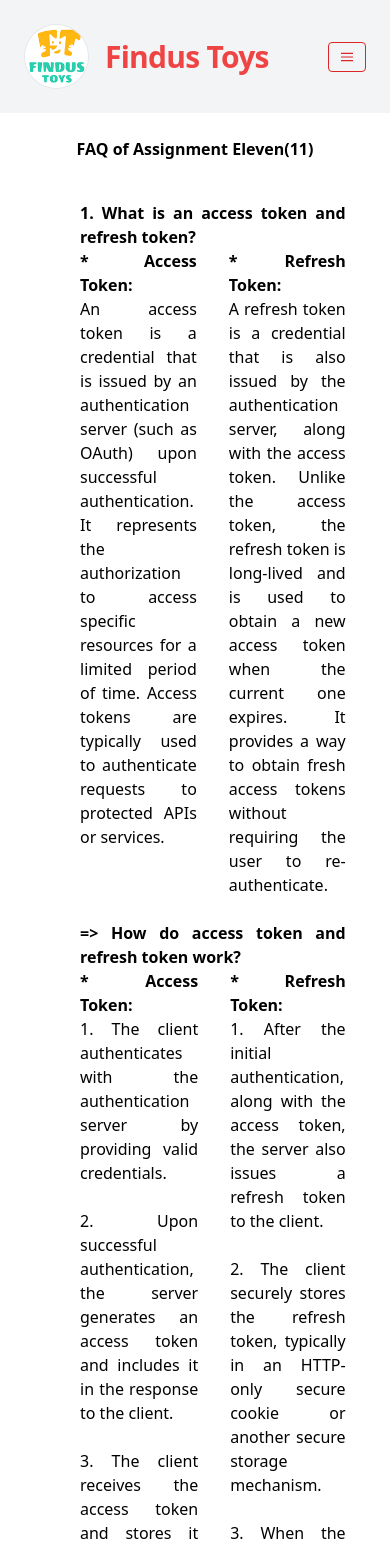
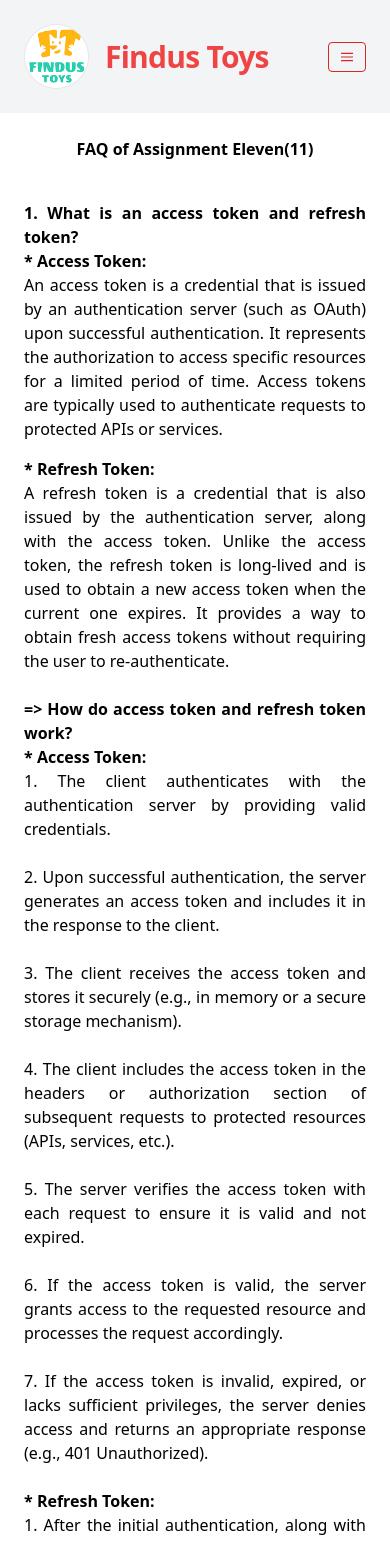
Before and after one commit to Shishir758/toy-seller-client, a React (Vite) app: page /blog in a window 390 px wide. Shown: the top 1541 px of the page. Built offline with nearby package versions, Linux system fonts and the light colour scheme; no server answers.

Commit message:
Blog Page mobile responsive

```diff
--- a/src/components/Blog.jsx
+++ b/src/components/Blog.jsx
@@ -13,14 +13,14 @@ const blog = () => {
       <h4 className="mb-5 text-center mt-6 font-bold">
         FAQ of Assignment Eleven(11)
       </h4>
-      <div className="grid  items-center mx-20 text-justify">
+      <div className="grid  items-center md:mx-20 lg: lg:mx-20 mx-6 text-justify">
 
         <div className="mt-5 ">
 
 
         <p><b>1. What is an access token and refresh token?</b></p>
-          <div className='flex justify-between gap-8'>
-            <div className='w-1/2'>
+          <div className=' justify-between gap-8 md:flex lg:flex flex-row '>
+            <div className='md:w-1/2 lg:md:w-1/2'>
 
               <p><b>* Access Token:</b><br></br></p>
               <p>
@@ -28,16 +28,16 @@ const blog = () => {
             </div>
 
 
-            <div className='w-1/2'>
+            <div className='md:w-1/2 lg:md:w-1/2 mt-4'>
               <p><b>* Refresh Token:</b><br></br></p>
               <p>A refresh token is a credential that is also issued by the authentication server, along with the access token. Unlike the access token, the refresh token is long-lived and is used to obtain a new access token when the current one expires. It provides a way to obtain fresh access tokens without requiring the user to re-authenticate.</p></div>
           </div>
           <br></br>
 
           <p><b>=> How do access token and refresh token work?</b></p>
-          <div className='flex justify-between gap-8'>
+          <div className=' justify-between gap-8 md:flex lg:flex flex-row '>
 
-            <div> <p><b>* Access Token:</b><br></br></p>
+            <div className='md:w-1/2 lg:md:w-1/2'> <p><b>* Access Token:</b><br></br></p>
 
               1. The client authenticates with the authentication server by providing valid credentials.<br></br>
               <br></br>
@@ -60,7 +60,7 @@ const blog = () => {
 
               7. If the access token is invalid, expired, or lacks sufficient privileges, the server denies access and returns an appropriate response (e.g., 401 Unauthorized).<br></br>
               <br></br></div>
-            <div>  <p><b>* Refresh Token:</b><br></br></p>
+            <div className='md:w-1/2 lg:md:w-1/2'>  <p><b>* Refresh Token:</b><br></br></p>
 
 
               1. After the initial authentication, along with the access token, the server also issues a refresh token to the client.
@@ -90,15 +90,15 @@ const blog = () => {
             </div>
           </div>
 
-          <div><p><b>-> where should we store access token and refresh token on the client-side??</b></p>
+          <div><p><b>=> where should we store access token and refresh token on the client-side??</b></p>
             <p>You can store the access token and refresh token in the server-side session. The application can use web sessions to communicate with the server. The token is then available for any requests originating from server-side code. This is also known as the backend for frontend (BFF) proxy.
             </p></div>
             <br></br>
 
-            <p><b>=> Compare SQL and NoSQL databases?</b></p>
-          <div className='flex justify-between gap-8'>
+            <p><b>2. Compare SQL and NoSQL databases?</b></p>
+          <div className=' justify-between gap-8 md:flex lg:flex flex-row '>
 
-            <div className='w-1/2'> <p><b>* SQL Databases:</b><br></br></p>
+            <div className='md:w-1/2 lg:md:w-1/2'> <p><b>* SQL Databases:</b><br></br></p>
 
               1. Structure: SQL databases are based on a structured data model, where data is organized into tables with predefined schemas. Each table consists of rows and columns, and the relationships between tables are defined by foreign keys.<br></br>
               <br></br>
@@ -117,7 +117,7 @@ const blog = () => {
 
              <br></br>
               <br></br></div>
-            <div className='w-1/2'>  <p><b>* NoSQL Databases:</b><br></br></p>
+            <div className='md:w-1/2 lg:md:w-1/2'>  <p><b>* NoSQL Databases:</b><br></br></p>
 
 
               1. Structure: NoSQL databases are based on a flexible and schema-less data model. Data is stored in various formats like key-value pairs, documents, column families, or graphs, depending on the NoSQL database type.
@@ -139,32 +139,34 @@ const blog = () => {
             </div>
           </div>
 
-          <p><b>1. What is Express JS and Nest JS ?</b></p>
-          <div className='flex justify-between gap-8'>
-            <div className='w-1/2'>
+          <p><b>3. What is Express JS and Nest JS ?</b></p>
+          <div className=' justify-between gap-8 md:flex lg:flex flex-row '>
+            <div className='md:w-1/2 lg:md:w-1/2'>
 
               <p><b>* Express JS:</b><br></br></p>
               <p>
               Express.js, or simply Express, is a back end web application framework for building RESTful APIs with Node.js, released as free and open-source software under the MIT License. It is designed for building web applications and APIs. It has been called the de facto standard server framework for Node.js.</p>
             </div>
-            <div className='w-1/2'>
+            <br></br>
+            <div className='md:w-1/2 lg:md:w-1/2'>
+
               <p><b>* Nest JS:</b><br></br></p>
               <p>Nest. js is one of the fastest-growing Node. js frameworks for building efficient, scalable, and enterprise-grade backend applications using Node. js. It is known for producing highly testable, maintainable, and scalable applications using modern JavaScript and TypeScript.</p></div>
           </div>
           <br></br>
           <br></br>
 
-          <p><b>1. What is MongoDB aggregate and how does it work?</b></p>
-          <div className='flex justify-between gap-8'>
-            <div className='w-1/2'>
+          <p><b>4. What is MongoDB aggregate and how does it work?</b></p>
+          <div className=' justify-between gap-8 md:flex lg:flex flex-row '>
+            <div className='md:w-1/2 lg:md:w-1/2'>
 
               <p><b>* MongoDB aggregate:</b><br></br></p>
               <p>
               MongoDB's aggregation framework is a feature that allows you to perform advanced data processing and analysis on MongoDB collections. It provides a way to perform complex queries, transformations, and calculations on the data within the database. The aggregation pipeline, a key component of the aggregation framework, enables you to apply a series of stages to the data to filter, group, sort, project, and aggregate results. It offers a flexible and efficient approach to retrieve and manipulate data in MongoDB.</p>
             </div>
 
-
-            <div className='w-1/2'>
+            <br></br>
+            <div className='md:w-1/2 lg:md:w-1/2'>
               <p><b>* How MongoDB aggregation works:</b><br></br></p>
               <p>the MongoDB aggregation pipeline allows you to process and analyze data in MongoDB collections using a sequence of stages. Each stage performs specific operations on the data and passes the results to the next stage. The pipeline can include stages for matching, filtering, grouping, sorting, transforming, and more. It provides a powerful way to perform complex data manipulations and calculations in MongoDB.</p></div>
           </div>
```
